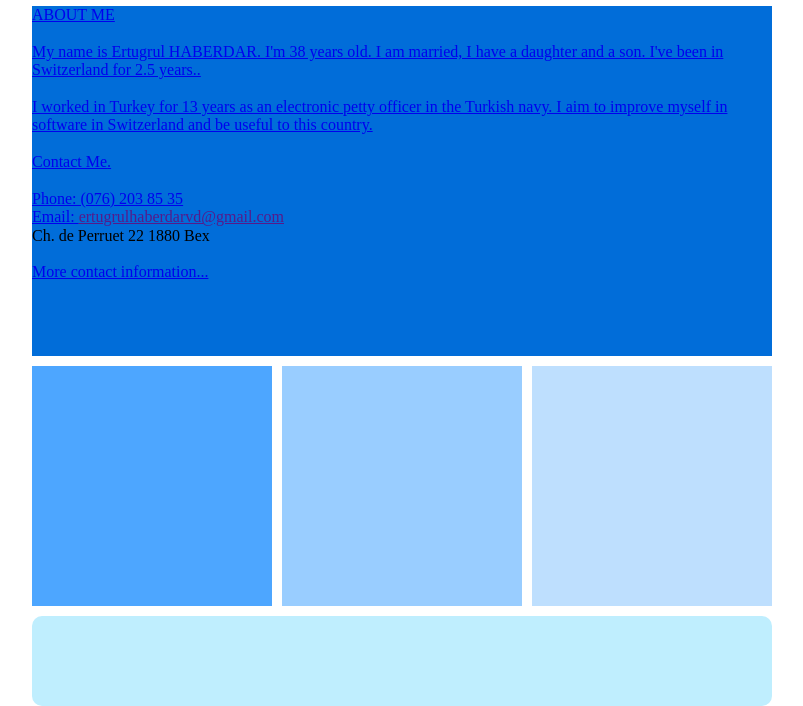
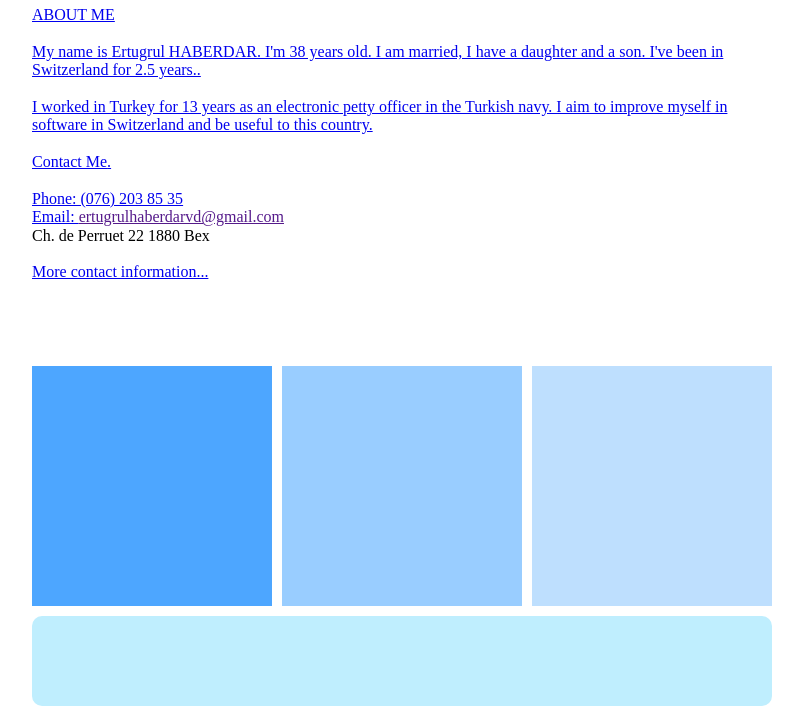
Before and after one commit to ehaberdar/-firstpage1, a website built with Vite: page index.html in a window 1280 px wide. Shown: the part 191-897 px from the top of the page, without its empty margins (238-1041 px from the left). Built offline with nearby package versions, Linux system fonts and the light colour scheme.

Commit message:
Update styles.css

```diff
--- a/styles.css
+++ b/styles.css
@@ -3,7 +3,7 @@
 .banner{width: 630px; height: 70px; float: left; margin: 0 0 0 10px; background: #003466; border-radius: 10px; color: #fff; font: bold 20px "Gill Sans", "Gill Sans MT", "Myriad Pro", "DejaVu Sans Condensed", Helvetica, Arial, "sans-serif"; text-align: center; padding: 30px 0 0 0;}
 .menu{width: 580px; height: 47px; float: left; margin: 10px 0 0 0; background: #00468c; }
 .sosyal{width: 150px; height: 47px; float: left; margin: 10px 0 0 10px; }
-.orta1{width: 740px; height: 350px; float: left; margin: 10px 0 10px 0; background: #016dd9;}
+.orta1{width: 740px; height: 350px; float: left; margin: 10px 0 10px 0; background: #fff;}
 .orta2{width: 240px; height: 240px; float: left; background: #4da6ff; }
 .orta3{width: 240px; height: 240px; float: left; margin: 0 0 0 10px; background: #99cdff;}
 .orta4{width: 240px; height: 240px; float: left; margin: 0 0 0 10px; background: #bedffe;}
```
